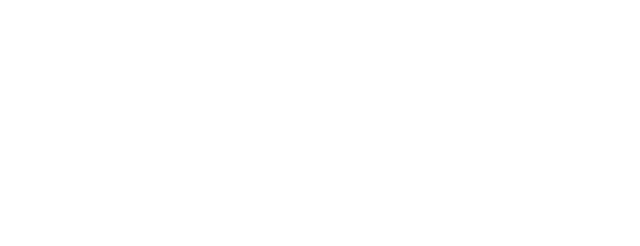
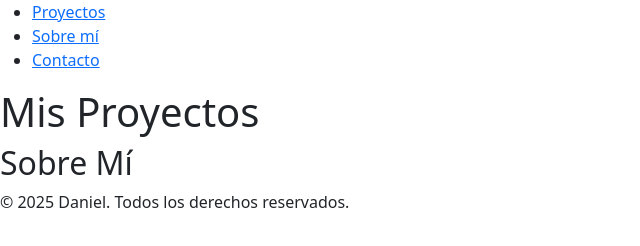
Before and after one commit to MrFackry/Portafolio-Unity, a plain HTML site: page DOCSHTML/Index.html in a window 1280 px wide. Shown: the whole page, without its empty margins (0-640 px from the left). Drawn offline with nearby package versions, Linux system fonts and the light colour scheme.

```diff
--- a/DOCSHTML/Index.html
+++ b/DOCSHTML/Index.html
@@ -1,11 +1,47 @@
 <!DOCTYPE html>
-<html lang="en">
+<html lang="es">
+
 <head>
     <meta charset="UTF-8">
     <meta name="viewport" content="width=device-width, initial-scale=1.0">
-    <title>Document</title>
+    <!---->
+    <link href="https://cdn.jsdelivr.net/npm/bootstrap@5.3.3/dist/css/bootstrap.min.css" rel="stylesheet">
+    <script src="https://cdn.jsdelivr.net/npm/bootstrap@5.3.3/dist/js/bootstrap.bundle.min.js"></script>
+
+    <title>Portafolio Daniel</title>
 </head>
+
 <body>
 
+    <header>
+        <nav>
+            <!--menu de navegacion-->
+            <ul>
+                <li><a href="#proyectos">Proyectos</a></li>
+                <li><a href="#sobre-mi">Sobre mí</a></li>
+                <li><a href="#contacto">Contacto</a></li>
+            </ul>
+        </nav>
+    </header>
+
+    <main>
+        <!--secci0n proyectos -->
+        <section id="proyectos">
+            <h1>Mis Proyectos</h1>
+            <!--contenido de los proyectos -->
+        </section>
+
+        <!--seccion informacion personal -->
+        <section id="sobre-mi">
+            <h2>Sobre Mí</h2>
+            <!--descripcion, experiencia o habilidades -->
+        </section>
+    </main>
+
+    <footer>
+        <p>&copy; 2025 Daniel. Todos los derechos reservados.</p>
+    </footer>
+
 </body>
+
 </html>
--- a/package.json
+++ /dev/null
@@ -1,5 +0,0 @@
-{
-  "dependencies": {
-    "bootstrap": "^5.3.5"
-  }
-}
```
Also changed, not shown: 1 other file.
